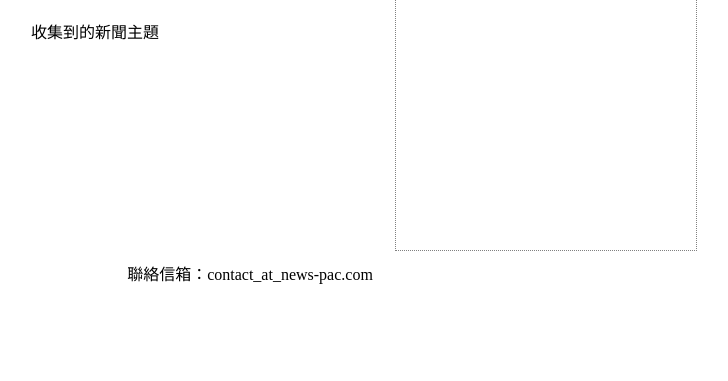
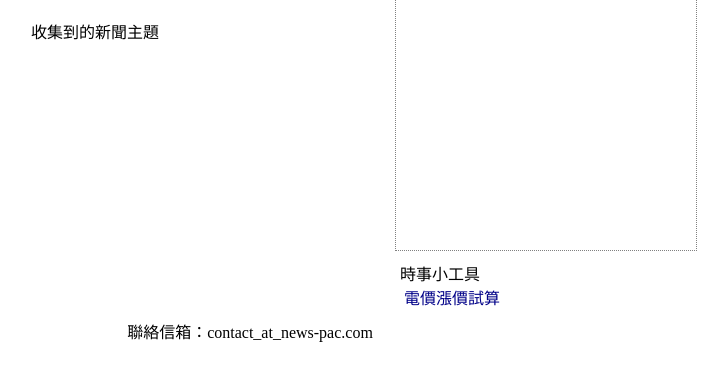
Before and after one commit to radjan/newspac, a Django app: template templates/index.html in a window 1280 px wide. Shown: the part 70-451 px from the top of the page, without its empty margins (390-1118 px from the left). Run offline with Django 3.2, Linux system fonts and the light colour scheme; the template is opened without the code that fills it, so the values that code supplies are empty.

Commit message:
add link to power_price

```diff
--- a/templates/index.html
+++ b/templates/index.html
@@ -39,6 +39,10 @@
 
 
     </div>
+    <div class='right_panel'>
+        <div>時事小工具</div>
+        <div>&nbsp;<a href='/power_price'>電價漲價試算</a></div>
+    </div>
 </div>
 
 {% include "footer.html" %}
```
